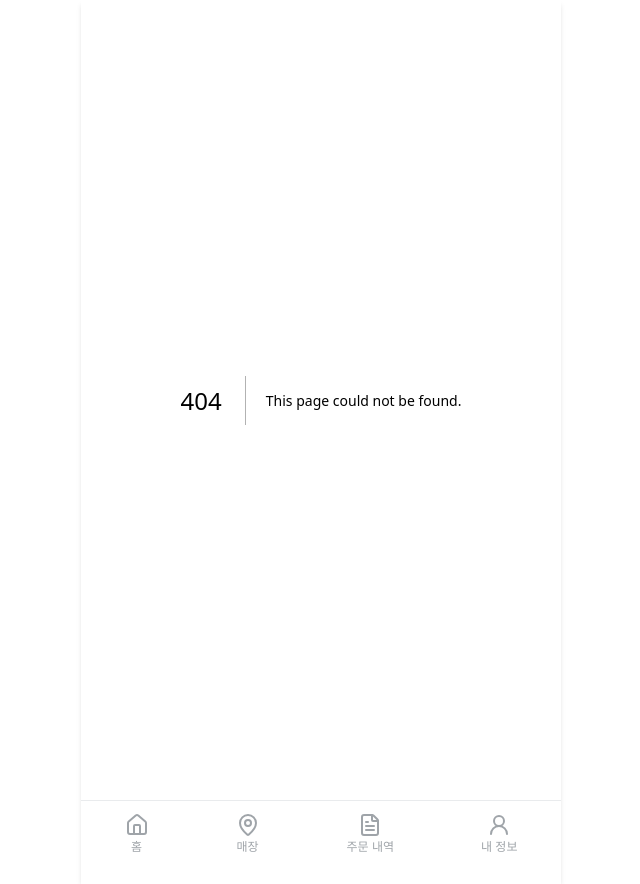
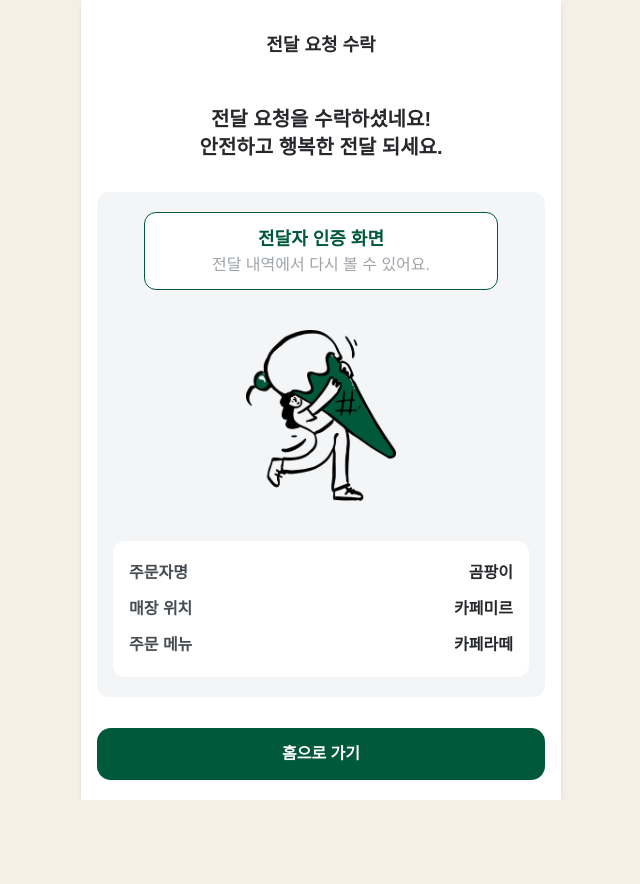
Before and after one commit to KoominEat/KoominEat-FE, a Next.js app: page /request-accept in a window 1280 px wide. Before the commit this address had no page. Shown: the whole page, without its empty margins (319-959 px from the left). After the commit the page ends 800 px from the top, so only its background shows below. Built offline with nearby package versions, Linux system fonts and the light colour scheme; a web font is replaced by a local one.

Commit message:
feat: request accept page

```diff
--- /dev/null
+++ b/src/app/request-accept/page.tsx
@@ -0,0 +1,59 @@
+import Button from "@/components/common/Button";
+import Header from "@/components/Header";
+import Image from "next/image";
+import Link from "next/link";
+
+const page = () => {
+  return (
+    <div className="flex flex-col h-full justify-between pb-5">
+      <Header title="전달 요청 수락" />
+
+      <div className="text-center flex flex-col gap-2">
+        <p className="text-gray-g7 text-xl font-bold">
+          전달 요청을 수락하셨네요! <br />
+          안전하고 행복한 전달 되세요.
+        </p>
+      </div>
+
+      <div className="px-4 bg-gray-g1-5 py-5 flex flex-col rounded-[12px]">
+        <div className="flex flex-col gap-10">
+          <div className="text-center border border-main px-4 py-3 rounded-[12px] bg-white w-[85%] mx-auto">
+            <p className="text-main font-bold text-lg">전달자 인증 화면</p>
+            <p className="text-gray-g5">전달 내역에서 다시 볼 수 있어요.</p>
+          </div>
+
+          <Image
+            src={"/Illustration-icecream.png"}
+            alt="order completed"
+            width={150}
+            height={180}
+            className="mx-auto"
+          />
+
+          <div className="flex flex-col gap-3 px-4 bg-white rounded-[12px] py-5">
+            <div className="flex justify-between">
+              <p className="text-gray-g6 font-semibold">주문자명</p>
+              <p className="text-gray-g7 font-bold">곰팡이</p>
+            </div>
+            <div className="flex justify-between">
+              <p className="text-gray-g6 font-semibold">매장 위치</p>
+              <p className="text-gray-g7 font-bold">카페미르</p>
+            </div>
+            <div className="flex justify-between">
+              <p className="text-gray-g6 font-semibold">주문 메뉴</p>
+              <p className="text-gray-g7 font-bold">카페라떼</p>
+            </div>
+          </div>
+        </div>
+      </div>
+
+      <div className="flex flex-col gap-3">
+        <Link href={"/"}>
+          <Button className="w-full">홈으로 가기</Button>
+        </Link>
+      </div>
+    </div>
+  );
+};
+
+export default page;
--- a/src/components/Header.tsx
+++ b/src/components/Header.tsx
@@ -51,7 +51,12 @@ const Header = ({
       <div
         className={cn(
           "relative ml-auto",
-          pathname.startsWith("/cart") || pathname === "/pay" ? "invisible" : ""
+          pathname.startsWith("/cart") ||
+            pathname === "/pay" ||
+            pathname === "/courier" ||
+            pathname === "/request-accept"
+            ? "invisible"
+            : ""
         )}
       >
         <ShoppingCart size={22} className="cursor-pointer" />
--- a/src/components/Navigation.tsx
+++ b/src/components/Navigation.tsx
@@ -10,7 +10,8 @@ const Navigation = () => {
   if (
     pathname === "/cart" ||
     pathname === "/pay" ||
-    pathname === "/order-completed"
+    pathname === "/order-completed" ||
+    pathname === "/request-accept"
   )
     return null;
 
```
Also changed, not shown: public/Illustration-icecream.png (added).
